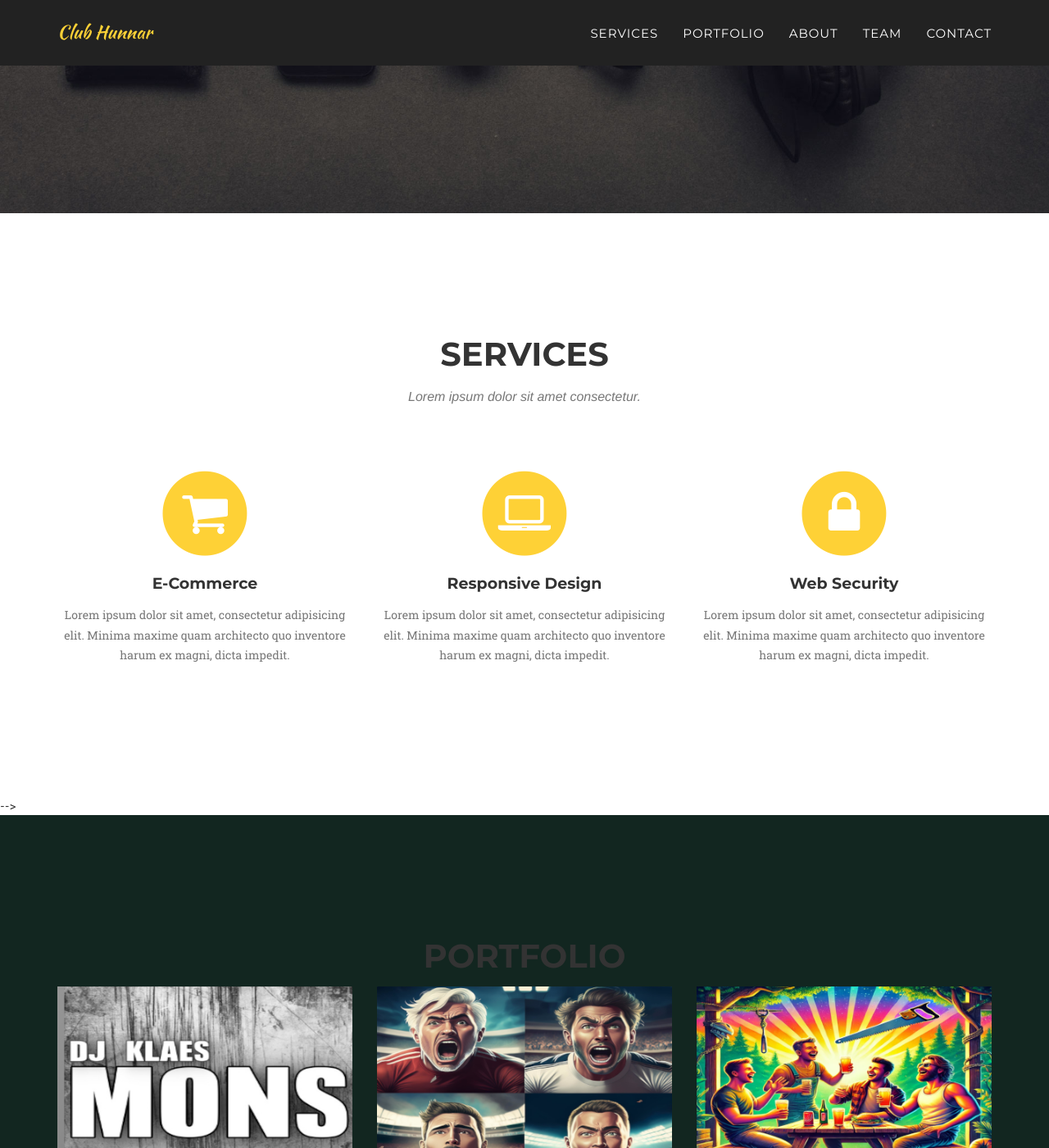
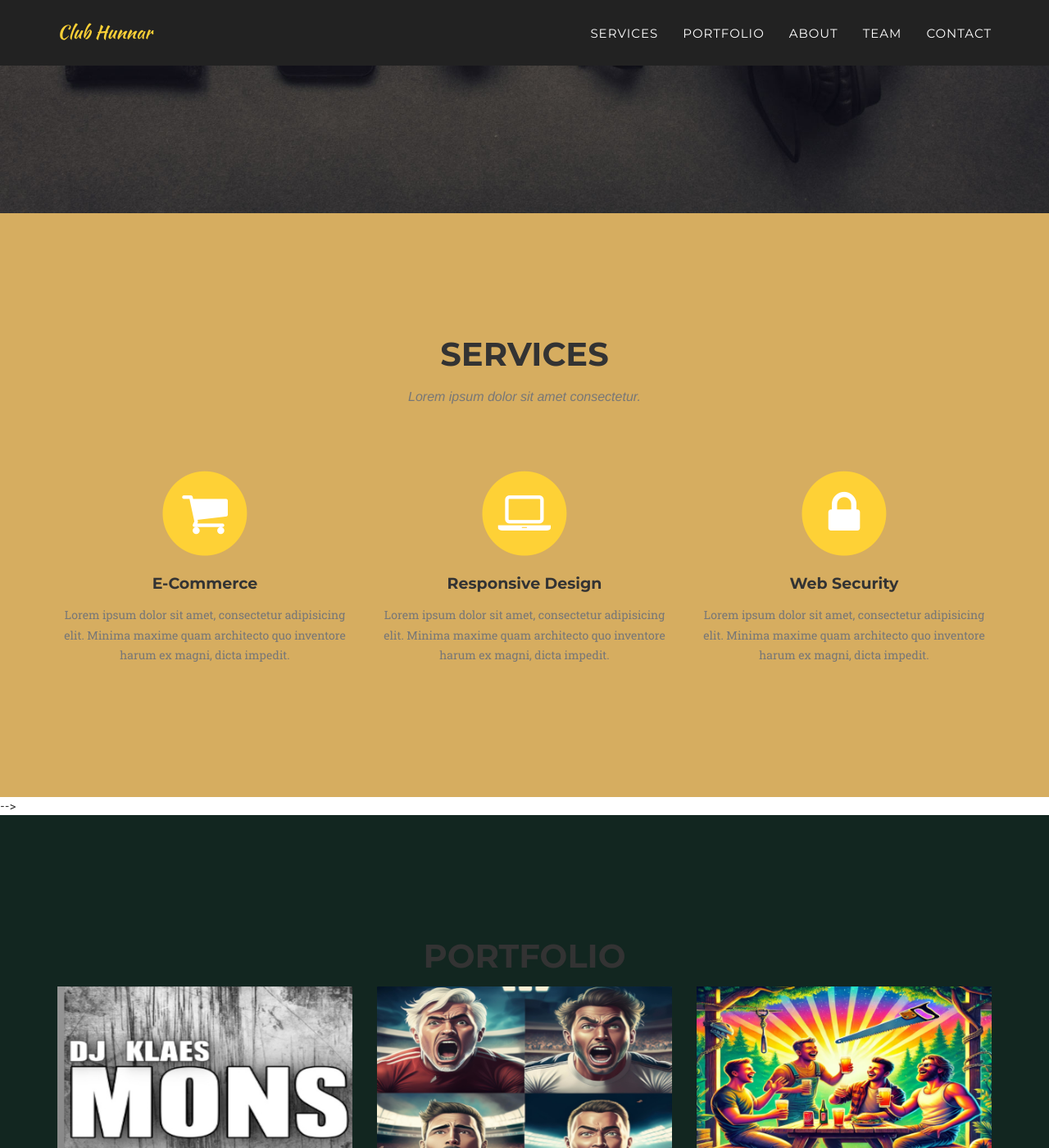
Before and after one commit to Seb199510/hunnar, a Jekyll site: the page built from index.html, in a window 1280 px wide and 1400 px high, scrolled down 573 px. Shown: the whole window at 82% size. Built offline with Jekyll 4.4.1, drawn with Linux system fonts in a browser that asks for light colours; some web fonts are replaced.

Commit message:
color changes

```diff
--- a/_includes/about.html
+++ b/_includes/about.html
@@ -1,5 +1,5 @@
 <!-- About Section -->
-    <section id="about" class="bg-darkest-gray">
+    <section id="about" class="bg-second-color">
         <div class="container">
             <div class="row">
                 <div class="col-lg-12 text-center">
--- a/_includes/css/agency.css
+++ b/_includes/css/agency.css
@@ -61,11 +61,11 @@ h6 {
     margin: 0 auto;
 }
 
-.bg-light-gray {
+.bg-first-color {
     background-color: #122620;
 }
 
-.bg-darkest-gray {
+.bg-second-color {
     background-color: #d6ad60;
 }
 
--- a/_includes/portfolio_grid.html
+++ b/_includes/portfolio_grid.html
@@ -29,7 +29,7 @@
     </section>
 
     -->
-    <section id="portfolio" class="bg-light-gray">
+    <section id="portfolio" class="bg-first-color">
         <div class="container">
             <div class="row">
                 <div class="col-lg-12 text-center">
--- a/_includes/services.html
+++ b/_includes/services.html
@@ -1,7 +1,7 @@
 
  <!--Services Section -->
 
-    <section id="services">
+    <section id="services" class="bg-second-color">
         <div class="container">
             <div class="row">
                 <div class="col-lg-12 text-center">
```
